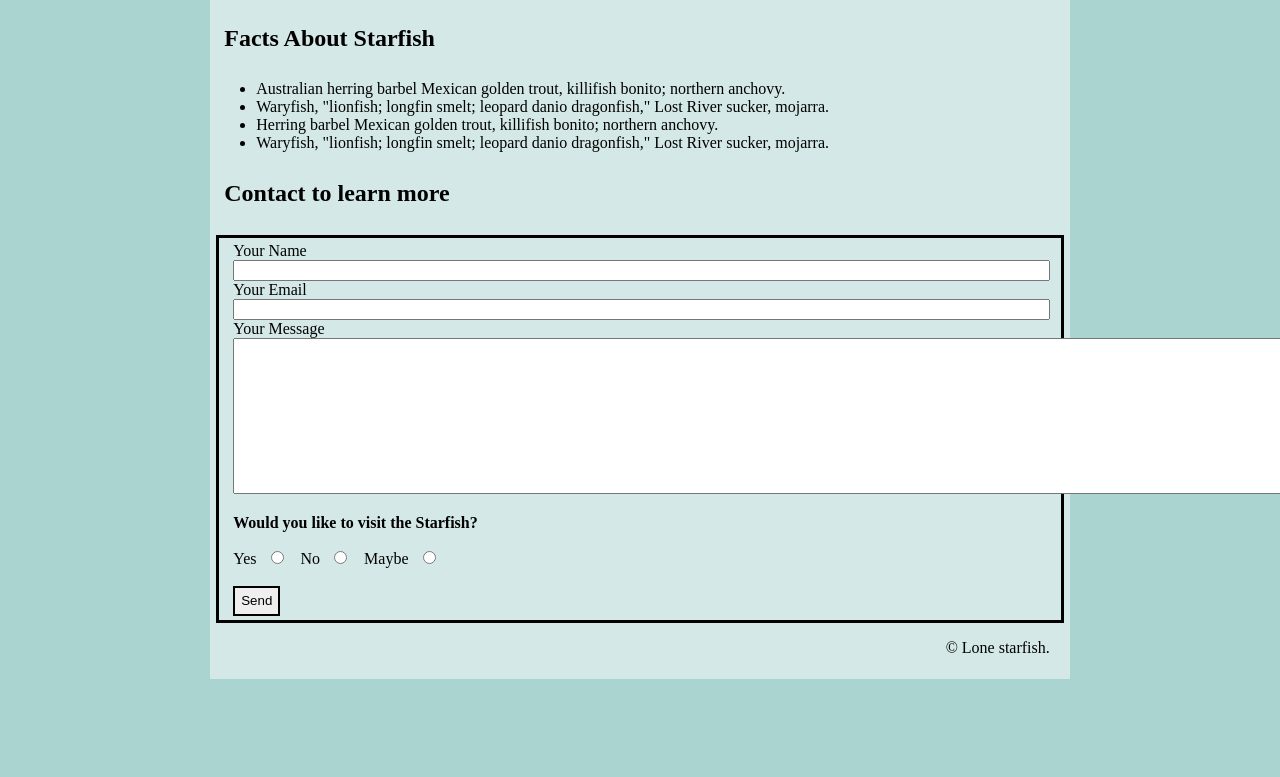
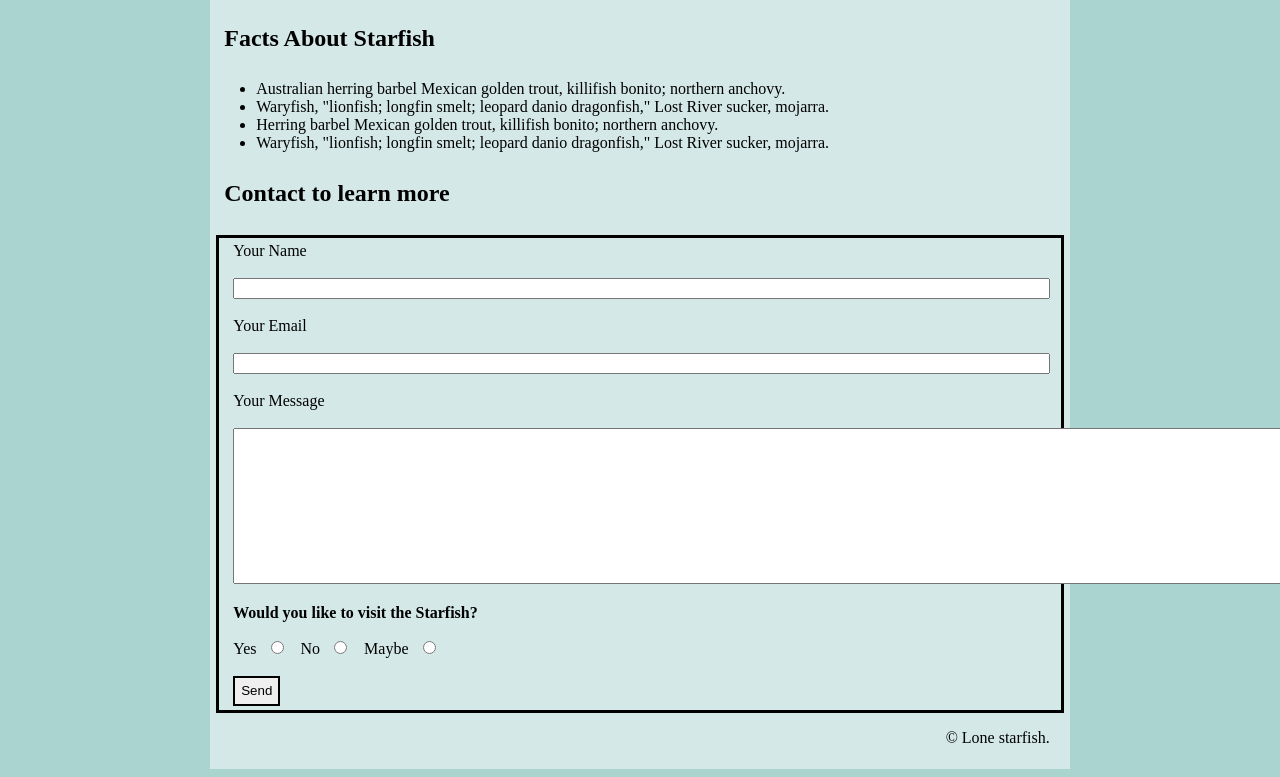
Before and after one commit to venu0005/venu0005.github.io, a plain HTML site: page midterm/index.html in a window 1280 px wide. Shown: the part 820-1597 px from the top of the page. Before the commit the page ends 1507 px from the top, so only its background shows below. Drawn offline with Linux system fonts and the light colour scheme.

Commit message:
added break lines

```diff
--- a/midterm/index.html
+++ b/midterm/index.html
@@ -38,12 +38,12 @@
     </div>
     <h2>Contact to learn more</h2>
     <form action="Post" class="info">                                                   <!-- we change our size, color and fonts with the class info from css.   -->
-        <label for="yname">Your Name</label > <br>
-        <input class="style" type="text" name="yname" id="yname" ><br>                      <!--  class- style is given for both your name and your mail, both of them has same size box and can be donw with a single step in css. -->
-        <label for="ymail">Your Email</label><br>
-        <input class="style" type="text" name="ymail" id="ymail" ><br>
-        <label for="ymsg">Your Message</label> <br>
-        <textarea name="ymsg" id="ymsg" cols="130" rows="10"></textarea>                          <!--  the textarea gives the box of our preferred size with the number of colomns and rows.  -->
+        <label for="yname">Your Name</label > <br> <br>
+        <input class="style" type="text" name="yname" id="yname" ><br> <br>                      <!--  class- style is given for both your name and your mail, both of them has same size box and can be donw with a single step in css. -->
+        <label for="ymail">Your Email</label><br> <br>
+        <input class="style" type="text" name="ymail" id="ymail" ><br> <br>
+        <label for="ymsg">Your Message</label> <br> <br>
+        <textarea name="ymsg" id="ymsg" cols="130" rows="10"></textarea>     <br>                     <!--  the textarea gives the box of our preferred size with the number of colomns and rows.  -->
         <p class="formp"> <strong> Would you like to visit the Starfish?</strong> </p>
 
             <label for="yes">Yes</label>
```
